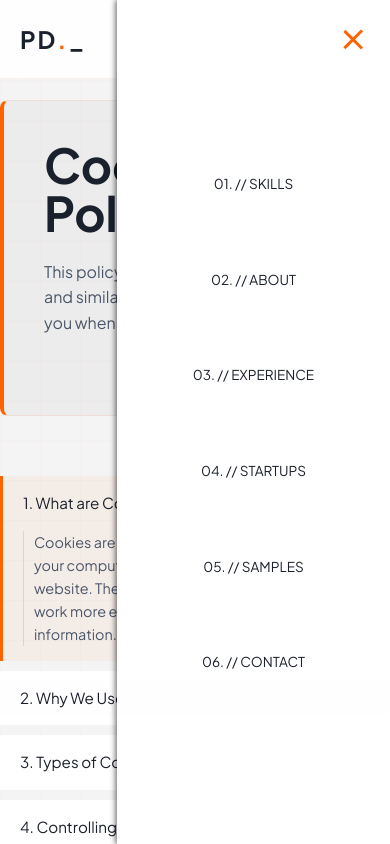
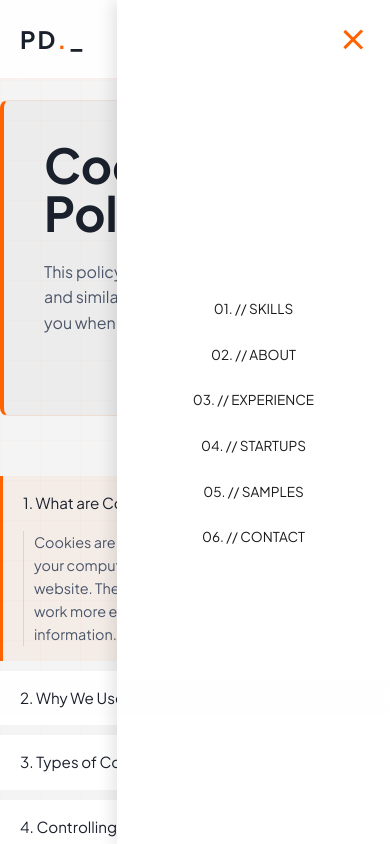
Before and after one commit to d9linkx/-VSCODE-PrincePortfolio, a plain HTML site: page cookie.html in a window 390 px wide. Both pictures are taken after a click on the element 352 px from the left and 39 px from the top of the page. Shown: the top 844 px of the page. Drawn offline with Linux system fonts and the light colour scheme.

Commit message:
overflow

```diff
--- a/cookie.html
+++ b/cookie.html
@@ -11,6 +11,61 @@
     <style>
         :root {
             --mint: #ff6300;
+        }
+
+        *, *::before, *::after {
+            box-sizing: border-box;
+        }
+
+        html, body {
+            overflow-x: hidden;
+            width: 100%;
+            max-width: 100vw;
+            margin: 0;
+            padding: 0;
+        }
+
+        img, video, iframe {
+            max-width: 100%;
+            height: auto;
+        }
+
+        /* Mobile Menu Styles */
+        @media screen and (max-width: 768px) {
+            .nav-links {
+                position: fixed;
+                right: -100%;
+                top: 0;
+                height: 100vh;
+                width: 70%;
+                background-color: #1a1a1a;
+                display: flex;
+                flex-direction: column;
+                align-items: center;
+                justify-content: center;
+                transition: right 0.4s ease-in-out;
+                z-index: 1000;
+                gap: 20px;
+            }
+            .nav-links li {
+                margin: 0;
+            }
+            .nav-links.active {
+                right: 0;
+            }
+            .hamburger {
+                position: relative;
+                z-index: 1001;
+            }
+
+            /* Light Theme Mobile Menu */
+            html[data-theme="light"] .nav-links {
+                background-color: #ffffff;
+                box-shadow: -5px 0 15px rgba(0,0,0,0.1);
+            }
+            html[data-theme="light"] .nav-links a {
+                color: #1a1a1a;
+            }
         }
     </style>
 </head>
```
Also changed, not shown: index.html (+6 -0 lines), privacy.html (+55 -0 lines), terms.html (+55 -0 lines).
